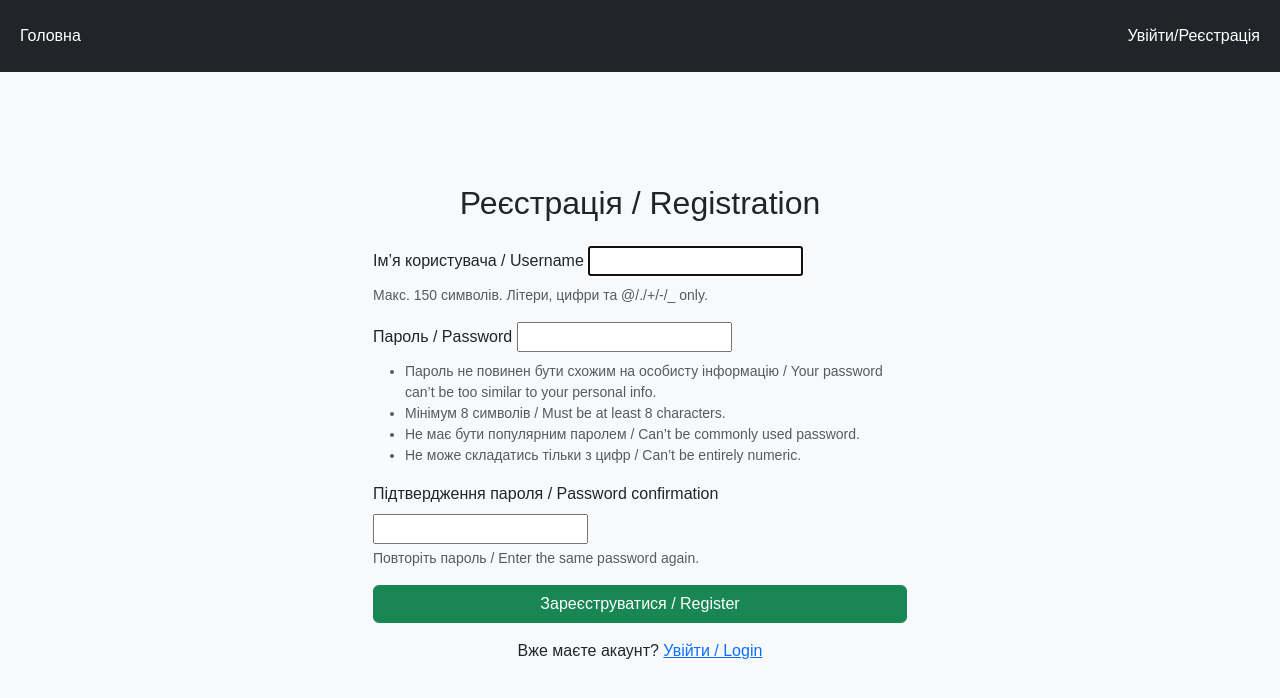
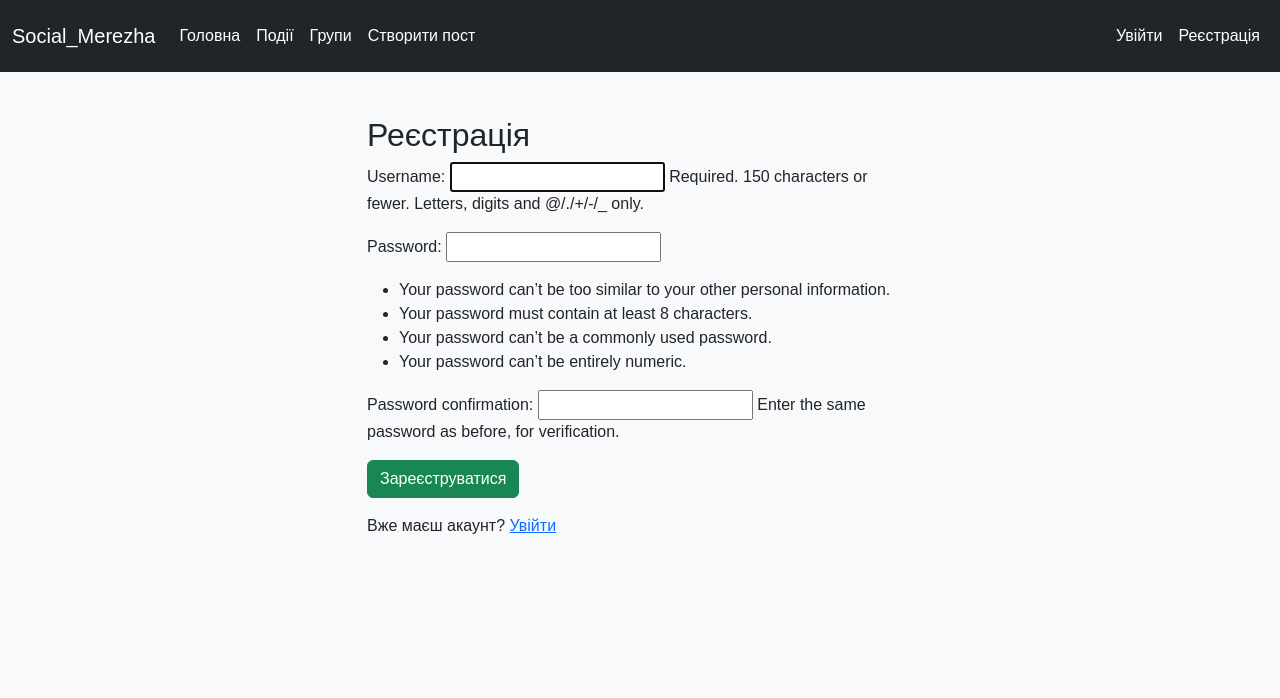
Before and after one commit to sofkaaa/social_merezha, a Django app: page /register/ in a window 1280 px wide. Shown: the top 698 px of the page. Run offline with Django 5.2, Linux system fonts and the light colour scheme.

Commit message:
views, urls, register, login, base

```diff
--- a/templates/base.html
+++ b/templates/base.html
@@ -1,42 +1,63 @@
-<!DOCTYPE html>
-<html lang="en">
 <head>
     <meta charset="UTF-8">
     <meta name="viewport" content="width=device-width, initial-scale=1.0">
-    <title>SOCIAL_MEREZHA</title>
-    <link href="https://cdn.jsdelivr.net/npm/bootstrap@5.3.5/dist/css/bootstrap.min.css" rel="stylesheet" integrity="sha384-SgOJa3DmI69IUzQ2PVdRZhwQ+dy64/BUtbMJw1MZ8t5HZApcHrRKUc4W0kG879m7" crossorigin="anonymous">
+    <title>Social_Merezha</title>
+    <link href="https://cdn.jsdelivr.net/npm/bootstrap@5.3.5/dist/css/bootstrap.min.css" rel="stylesheet">
     {% load static %}
-    <link rel = "stylesheet" href="{% static 'css/style.css'%}">
-
+    <link rel="stylesheet" href="{% static 'css/style.css' %}">
 </head>
 <body>
-    <nav class="navbar navbar-expand-lg bg-dark navbar-dark">
+    <nav class="navbar navbar-expand-lg navbar-dark bg-dark">
         <div class="container-fluid">
-            <ul class="navbar-nav me-auto mb-2 mb-lg-0">
-                <li class="nav-item">
-                    <a class="nav-link {% if request.path == '/' %}active-link{% endif %}" href="/">Головна</a>
-                </li>
+            <a class="navbar-brand" href="{% url 'home' %}">Social_Merezha</a>
+            <button class="navbar-toggler" type="button" data-bs-toggle="collapse" data-bs-target="#navbarNav">
+                <span class="navbar-toggler-icon"></span>
+            </button>
 
-            </ul>
-            <ul class="navbar-nav">
-                <li class="nav-item">
+            <div class="collapse navbar-collapse" id="navbarNav">
+                <ul class="navbar-nav me-auto">
+                    <li class="nav-item">
+                        <a class="nav-link {% if request.path == '/' %}active{% endif %}" href="{% url 'home' %}">Головна</a>
+                    </li>
+                    <li class="nav-item">
+                        <a class="nav-link" href="{% url 'event-list' %}">Події</a>
+                    </li>
+                    <li class="nav-item">
+                        <a class="nav-link" href="{% url 'group-list' %}">Групи</a>
+                    </li>
+                    <li class="nav-item">
+                        <a class="nav-link" href="{% url 'post-create' %}">Створити пост</a>
+                    </li>
+                </ul>
+
+                <ul class="navbar-nav">
                     {% if user.is_authenticated %}
-                        <span class="nav-link hello-text">Привіт, {{ user.username }}</span>
-                        <form action="{% url 'logout' %}" method="post" class="d-inline">{% csrf_token %}
-                            <input class="btn btn-outline-light btn-sm" type="submit" value="Вийти">
-                        </form>
+                        <li class="nav-item">
+                            <a class="nav-link" href="{% url 'profile' user.username %}">Профіль</a>
+                        </li>
+                        <li class="nav-item">
+                            <form method="post" action="{% url 'logout' %}">
+                                {% csrf_token %}
+                                <button type="submit" class="btn btn-outline-light btn-sm nav-link">Вийти</button>
+                            </form>
+                        </li>
                     {% else %}
-                        <a class="nav-link" href="{% url 'login' %}">Увійти/Реєстрація</a>
+                        <li class="nav-item">
+                            <a class="nav-link" href="{% url 'login' %}">Увійти</a>
+                        </li>
+                        <li class="nav-item">
+                            <a class="nav-link" href="{% url 'register' %}">Реєстрація</a>
+                        </li>
                     {% endif %}
-                </li>
-            </ul>
+                </ul>
+            </div>
         </div>
     </nav>
+
     <div class="container mt-4">
         {% block content %}
-
         {% endblock %}
     </div>
-    <script src="https://cdn.jsdelivr.net/npm/bootstrap@5.3.5/dist/js/bootstrap.bundle.min.js" integrity="sha384-DfXdz2htPH0lsSSs5nCTpuj/zy4C+OGpamoFVy38MVBnE+IbbVYUew+OrCXaRkfj" crossorigin="anonymous"></script>
+
+    <script src="https://cdn.jsdelivr.net/npm/bootstrap@5.3.5/dist/js/bootstrap.bundle.min.js"></script>
 </body>
-</html>
--- a/templates/registration/register.html
+++ b/templates/registration/register.html
@@ -1,48 +1,15 @@
-{% extends "base.html" %}
+{% extends 'base.html' %}
 
 {% block content %}
-<div class="container mt-5">
-    <div class="row justify-content-center">
-        <div class="col-md-6">
-            <h2 class="text-center mb-4">Реєстрація / Registration</h2>
-
-            <form method="post" novalidate>
-                {% csrf_token %}
-
-
-                <div class="mb-3">
-                    <label for="id_username" class="form-label">Ім’я користувача / Username</label>
-                    {{ form.username }}
-                    <div class="form-text">Макс. 150 символів. Літери, цифри та @/./+/-/_ only.</div>
-                </div>
-
-
-                <div class="mb-3">
-                    <label for="id_password1" class="form-label">Пароль / Password</label>
-                    {{ form.password1 }}
-                    <ul class="form-text">
-                        <li>Пароль не повинен бути схожим на особисту інформацію / Your password can’t be too similar to your personal info.</li>
-                        <li>Мінімум 8 символів / Must be at least 8 characters.</li>
-                        <li>Не має бути популярним паролем / Can’t be commonly used password.</li>
-                        <li>Не може складатись тільки з цифр / Can’t be entirely numeric.</li>
-                    </ul>
-                </div>
-
-                <div class="mb-3">
-                    <label for="id_password2" class="form-label">Підтвердження пароля / Password confirmation</label>
-                    {{ form.password2 }}
-                    <div class="form-text">Повторіть пароль / Enter the same password again.</div>
-                </div>
-
-                <div class="d-grid">
-                    <button type="submit" class="btn btn-success">Зареєструватися / Register</button>
-                </div>
-            </form>
-
-            <p class="mt-3 text-center">
-                Вже маєте акаунт? <a href="{% url 'login' %}">Увійти / Login</a>
-            </p>
-        </div>
+<div class="row justify-content-center">
+    <div class="col-md-6">
+        <h2>Реєстрація</h2>
+        <form method="post">
+            {% csrf_token %}
+            {{ form.as_p }}
+            <button type="submit" class="btn btn-success">Зареєструватися</button>
+        </form>
+        <p class="mt-3">Вже маєш акаунт? <a href="{% url 'login' %}">Увійти</a></p>
     </div>
 </div>
 {% endblock %}
```
Also changed, not shown: golovna/urls.py (added, +13 -0 lines), golovna/views.py (+47 -2 lines), templates/registration/login.html (+10 -29 lines).
